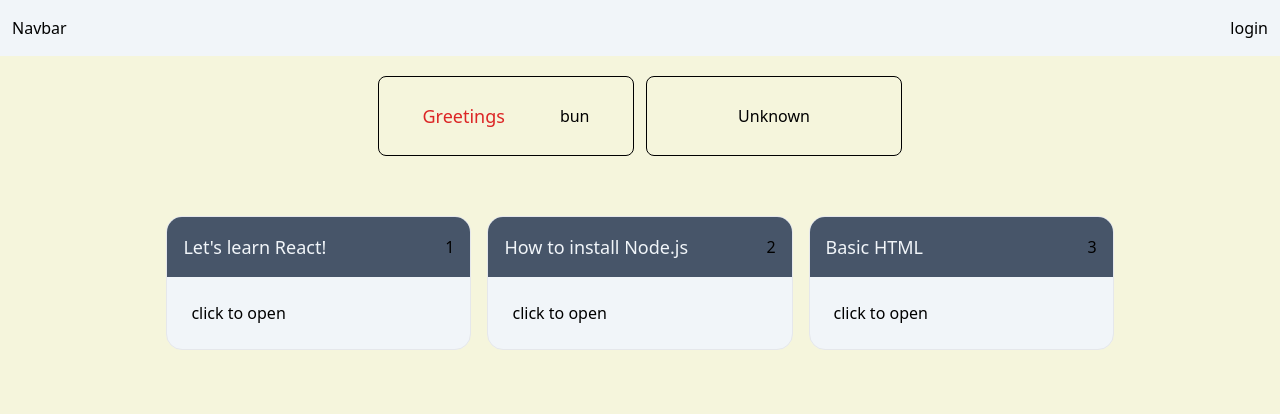
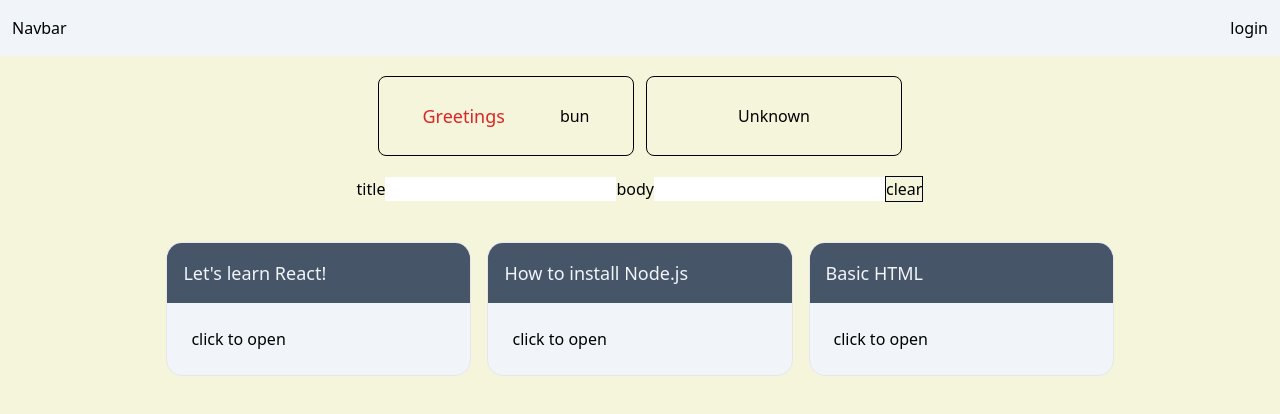
Before and after one commit to bunnanna/react-demo-1, a React (Vite) app: page / in a window 1280 px wide. Shown: the top 414 px of the page. Built offline with nearby package versions, Linux system fonts and the light colour scheme.

Commit message:
2-way bind form

```diff
--- a/src/components/Post.tsx
+++ b/src/components/Post.tsx
@@ -4,7 +4,7 @@ interface IPost {
   post: PostDTO
 }
 const Post = ({ post }: IPost) => {
-  const { userId, title, body } = post
+  const { title, body } = post
   const [show, setShow] = useState<boolean>(false)
   return (
     <div
@@ -13,7 +13,7 @@ const Post = ({ post }: IPost) => {
     >
       <div className="flex justify-between items-center bg-slate-600 p-4">
         <div className="text-slate-100 text-lg">{title}</div>
-        <div>{userId}</div>
+        <div className="text-slate-100">{!show ? '' : 'click to close'}</div>
       </div>
 
       <div className="p-6">{show ? <div>{body}</div> : <div>click to open</div>} </div>
--- /dev/null
+++ b/src/components/PostForm.tsx
@@ -0,0 +1,31 @@
+import { useState } from 'react'
+interface IFormData {
+  title: string
+  body: string
+}
+const PostForm = () => {
+  const [formData, setformData] = useState<IFormData>({ title: '', body: '' })
+  const handleChange = (e) => {
+    setformData((prev) => {
+      return { ...prev, [e.target.name]: e.target.value }
+    })
+  }
+  return (
+    <form>
+      <label htmlFor="title">title</label>
+      <input type="text" value={formData.title} onChange={handleChange} name="title" />
+      <label htmlFor="body">body</label>
+      <input type="text" value={formData.body} onChange={handleChange} name="body" />
+      <button
+        className="border border-slate-950"
+        onClick={(e) => {
+          e.preventDefault()
+          setformData({ title: '', body: '' })
+        }}
+      >
+        clear
+      </button>
+    </form>
+  )
+}
+export default PostForm
--- a/src/components/PostList.tsx
+++ b/src/components/PostList.tsx
@@ -1,5 +1,6 @@
 import { PostDTO } from '../types/postdto'
 import Post from './Post'
+import PostForm from './PostForm'
 
 const posts: PostDTO[] = [
   {
@@ -24,11 +25,14 @@ const posts: PostDTO[] = [
 
 const PostList = () => {
   return (
-    <div className="flex gap-4 justify-center items-start my-10 mx-auto w-4/5">
-      {posts.map((post) => (
-        <Post key={post.id} post={post} />
-      ))}
-    </div>
+    <>
+      <PostForm />
+      <div className="flex gap-4 justify-center items-start my-10 mx-auto w-4/5">
+        {posts.map((post) => (
+          <Post key={post.id} post={post} />
+        ))}
+      </div>
+    </>
   )
 }
 export default PostList
```
